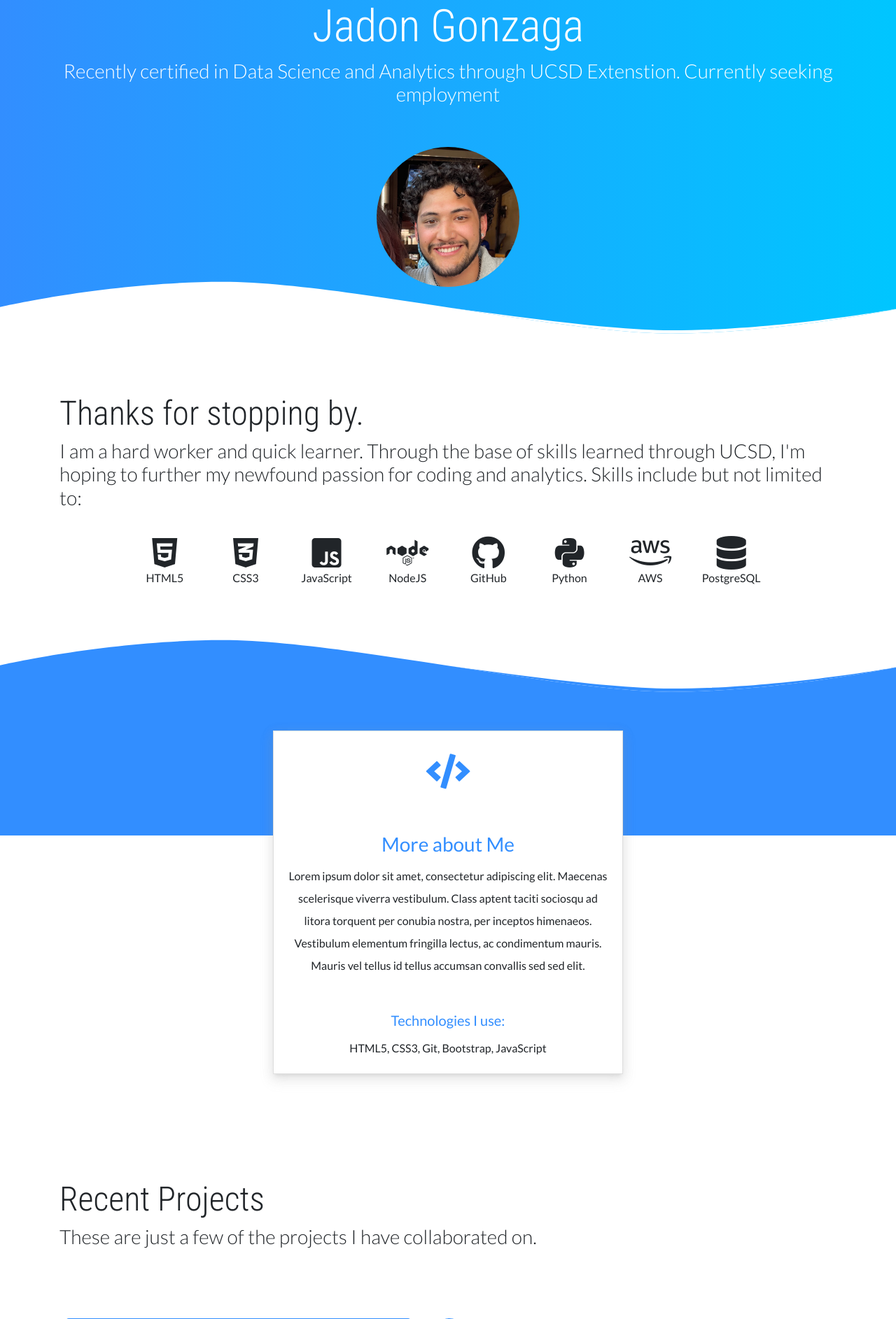
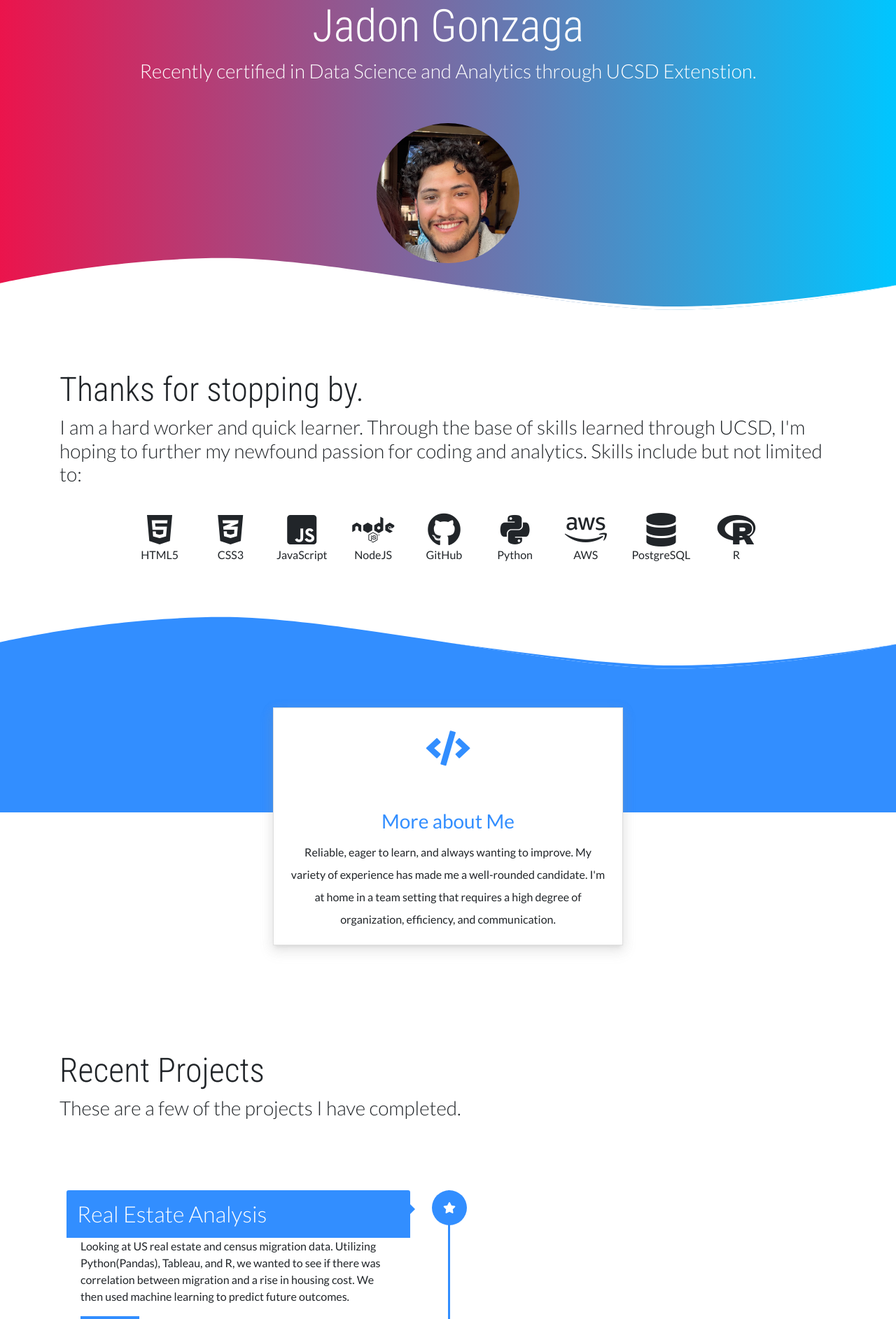
Before and after one commit to JTGonzaga/JTGonzaga-Website, a PHP site: page / in a window 1280 px wide. Shown: the top 1885 px of the page at 70% size. Run offline with PHP 8.4, Linux system fonts and the light colour scheme; some libraries are stand-ins or nearby versions.

Commit message:
first revisions

```diff
--- a/assets/css/app.css
+++ b/assets/css/app.css
@@ -32,7 +32,7 @@ footer a {
 }
 
 .wave {
-  background: linear-gradient(to left, #00c6ff, #328eff);
+  background: linear-gradient(to left, #00c6ff, #eb144c);
   min-height: 350px;
   color: #fff;
   display: flex;
--- a/index.html
+++ b/index.html
@@ -31,12 +31,12 @@
         <div class="wave">
             <div class="container header-container">
                 <h1 class="name">Jadon Gonzaga</h1>
-                <h3 class="subtitle text-center">Recently certified in Data Science and Analytics through UCSD Extenstion. Currently seeking employment </h3>
+                <h3 class="subtitle text-center">Recently certified in Data Science and Analytics through UCSD Extenstion.</h3>
                 <img src="assets/images/me.jpeg" class="profile" /><br><br><br>
             </div>
         </div>
         <div class="wave-svg">
-            <svg xmlns="http://www.w3.org/2000/svg" fill="#fff" opacity="1" width="100%" height="80"
+            <svg xmlns="" fill="#fff" opacity="1" width="100%" height="80"
                 preserveAspectRatio="none" viewBox="0 0 1600 200">
                 <path d="M-8,95.3C-8,95.3,189,2,398,2s604,184.7,800,184.7s412-91.4,412-91.4V271H-8V95.3z" />
                 <path
@@ -106,7 +106,13 @@
                             <i class="fa fa-database fa-3x"></i>
                             <p>PostgreSQL</p>
                     </div>
-            </div>
+                    </div>
+                    <div class="col">
+                        <div class="skill-bar-title">
+                            <i class="fab fa-r-project fa-3x"></i>
+                            <p>R</p>
+                    </div>
+                    </div>
                 </div>
             </div>
         </div>
@@ -132,16 +138,9 @@
                 </span>
 
                 <h3 class="card-title">More about Me</h3>
-                <p class="card-text">Lorem ipsum dolor sit amet, consectetur adipiscing elit. Maecenas scelerisque
-                    viverra vestibulum. Class aptent taciti sociosqu ad litora torquent per conubia nostra, per inceptos
-                    himenaeos. Vestibulum elementum fringilla lectus, ac condimentum mauris. Mauris vel tellus id tellus
-                    accumsan convallis sed sed elit. </p>
-                <h5 class="card-title">
-                    Technologies I use:
-                </h5>
-                <p class="card-text">
-                    HTML5, CSS3, Git, Bootstrap, JavaScript
-                </p>
+                <p class="card-text">Reliable, eager to learn, and always wanting to improve. My variety of experience has made me a
+                    well-rounded candidate. I'm at home in a team setting that requires a high degree of organization, efficiency,
+                    and communication. </p>
             </div>
         </div>
     </section>
@@ -153,7 +152,7 @@
     <!-- TIMELINE -->
     <section class="container">
         <h1 class="title">Recent Projects</h1>
-        <h3 class="subtitle">These are just a few of the projects I have collaborated on.</h3>
+        <h3 class="subtitle">These are a few of the projects I have completed.</h3>
     </section>
 
 
@@ -165,13 +164,12 @@
 
                 </div>
                 <div class="timeline-content">
-                    <h2>Project Title 1</h2>
+                    <h2>Real Estate Analysis</h2>
                     <p>
-                        Lorem ipsum dolor sit amet, consectetur adipisicing elit.
-                        Atque, facilis quo maiores magnam modi ab libero praesentium blanditiis.
+                        Looking at US real estate and census migration data. Utilizing Python(Pandas), Tableau, and R, we wanted to see if there was
+                        correlation between migration and a rise in housing cost. We then used machine learning to predict future outcomes.
                     </p>
-                    <a href="https://github.com" class="btn"><i class="fab fa-github"></i> Code</a>
-                    <a href="#" class="btn"><i class="fas fa-tv"></i> Live Demo</a>
+                    <a href="https://github.com/sarmstrong9/Group_Project_Real_Estate" class="btn"><i class="fab fa-github"></i> Code</a>
                 </div>
             </div>
 
@@ -181,14 +179,16 @@
 
                 </div>
                 <div class="timeline-content right">
-                    <h2>Project Title 2</h2>
+                    <h2>World Weather Analysis</h2>
                     <p>
-                        Lorem ipsum dolor sit amet, consectetur adipisicing elit. Atque, facilis quo. Maiores magnam
-                        modi ab libero praesentium blanditiis consequatur aspernatur accusantium maxime molestiae sunt
-                        ipsa.
+                        Using Open Weather Map's API, I was able to gather data on cities around the world using randomly generated coordinates
+                        and using python to find information provided through .json files. This information was then formatted to display the
+                        different weather conditions of over 700 cities around the world. This information was then taken to create vacation itenerary
+                        with user inputted information.
+
+
                     </p>
-                    <a href="https://github.com" class="btn"><i class="fab fa-github"></i> Code</a>
-                    <a href="#" class="btn"><i class="fas fa-tv"></i> Live Demo</a>
+                    <a href="https://github.com/JTGonzaga/World_Weather_Analysis" class="btn"><i class="fab fa-github"></i> Code</a>
                 </div>
             </div>
 
@@ -197,15 +197,12 @@
                     <i class="fas fa-star fa-align"></i>
                 </div>
                 <div class="timeline-content">
-                    <h2>Project Title 3</h2>
+                    <h2>UFOs Interactive Webpage</h2>
                     <p>
-                        Lorem ipsum dolor sit amet, consectetur adipisicing elit. Atque, facilis quo. Maiores magnam
-                        modi ab libero praesentium blanditiis consequatur aspernatur accusantium maxime molestiae sunt
-                        ipsa.
+                      Creating a webpage to display data from UFO sightings. These sightings are listed on the page and can be filtered
+                       by many different parameters.
                     </p>
-                    <a href="https://github.com" class="btn"><i class="fab fa-github"></i> Code</a>
-                    <a href="#" class="btn"><i class="fas fa-tv"></i> Live Demo</a>
-
+                    <a href="https://github.com/JTGonzaga/UFOs" class="btn"><i class="fab fa-github"></i> Code</a>
                 </div>
             </div>
 
@@ -215,14 +212,11 @@
 
                 </div>
                 <div class="timeline-content right">
-                    <h2>Project Title 4</h2>
+                    <h2>Amazon Vine Analysis</h2>
                     <p>
-                        Lorem ipsum dolor sit amet, consectetur adipisicing elit. Atque, facilis quo. Maiores magnam
-                        modi ab libero praesentium blanditiis consequatur aspernatur accusantium maxime molestiae sunt
-                        ipsa.
+                        Analyzing jewelry reviews from Amazon's vine service using AWS, S3, and SQL to determine is a positivity bias is present.
                     </p>
-                    <a href="https://github.com" class="btn"><i class="fab fa-github"></i> Code</a>
-                    <a href="#" class="btn"><i class="fas fa-tv"></i> Live Demo</a>
+                    <a href="https://github.com/JTGonzaga/Amazon_Vine_Analysis" class="btn"><i class="fab fa-github"></i> Code</a>
                 </div>
             </div>
 
@@ -231,14 +225,11 @@
                     <i class="fas fa-star fa-align"></i>
                 </div>
                 <div class="timeline-content">
-                    <h2>Project Title 5</h2>
+                    <h2>MechaCar Statistical Analysis</h2>
                     <p>
-                        Lorem ipsum dolor sit amet, consectetur adipisicing elit. Atque, facilis quo. Maiores magnam
-                        modi ab libero praesentium blanditiis consequatur aspernatur accusantium maxime molestiae sunt
-                        ipsa.
+                        Utilizing RStudio to complete a statistical analysis on AutosRus and MechaCar prototypes.
                     </p>
-                    <a href="https://github.com" class="btn"><i class="fab fa-github"></i> Code</a>
-                    <a href="#" class="btn"><i class="fas fa-tv"></i> Live Demo</a>
+                    <a href="https://github.com/JTGonzaga/MechaCar_Statistical_Analysis" class="btn"><i class="fab fa-github"></i> Code</a>
                 </div>
             </div>
         </div>
@@ -249,18 +240,13 @@
     <section class="container education-container">
         <h1 class="title">Education </h1>
         <article class="education-item">
-            <h3 class="subtitle">Vanderbilt University</h3>
-            <span class="text-muted">Full-stack Web Development | Jan 2019 - Jul 2019</span>
+            <h3 class="subtitle">UCSD Extenstion</h3>
+            <span class="text-muted">Data Science and Analytics Boot Camp | Feb 2022 - Aug 2022</span>
         </article>
         <hr />
         <article class="education-item">
-            <h3 class="subtitle">Vanderbilt University</h3>
-            <span class="text-muted">M.Ed. Higher Education | Aug 2014 - May 2016</span>
-        </article>
-        <hr />
-        <article class="education-item">
-            <h3 class="subtitle">University of Utah</h3>
-            <span class="text-muted">B.S. Electrical Engineering | Aug 2010 - May 2014</span>
+            <h3 class="subtitle">Foothill High School</h3>
+            <span class="text-muted">Aug 2013 - May 2017</span>
         </article>
 
 
@@ -272,7 +258,7 @@
         <div class="container">
             <h1 class="title">I'm available for work.
             </h1>
-            <h3 class="subtitle">Actively contributing to new projects and seeking a full-time role in a fast-paced,
+            <h3 class="subtitle">Actively pursuing personal projects and seeking a full-time role in a fast-paced,
                 agile environment. Get in touch!</h3>
         </div>
     </section>
@@ -282,17 +268,16 @@
         <div class="container">
             <h1>Contact Me</h1>
             <h3 class="intro subtitle">
-                <a href="https://twitter.com" class="social-icon"><i class="fab fa-twitter"></i></a>
-                <a href="https://linkedin.com/in" class="social-icon"><i class="fab fa-linkedin"></i></a>
-                <a href="jttps://github.com/" class="social-icon"><i class="fab fa-github"></i></a>
-                <a href="mailto:<YOUREMAIL>" class="social-icon"><i class="fas fa-envelope"></i></a>
+                <a href="https://linkedin.com/in/jadon-gonzaga" class="social-icon"><i class="fab fa-linkedin"></i></a>
+                <a href="https://github.com/JTGonzaga" class="social-icon"><i class="fab fa-github"></i></a>
+                <a href="mailto:<jadongonzaga@gmail.com>" class="social-icon"><i class="fas fa-envelope"></i></a>
             </h3>
         </div>
     </section>
 
     <footer>
         <div class="container">
-            John Doe &copy; 2019 - 2020 |
+            Jadon Gonzaga &copy; 2022
 
         </div>
     </footer>
```
